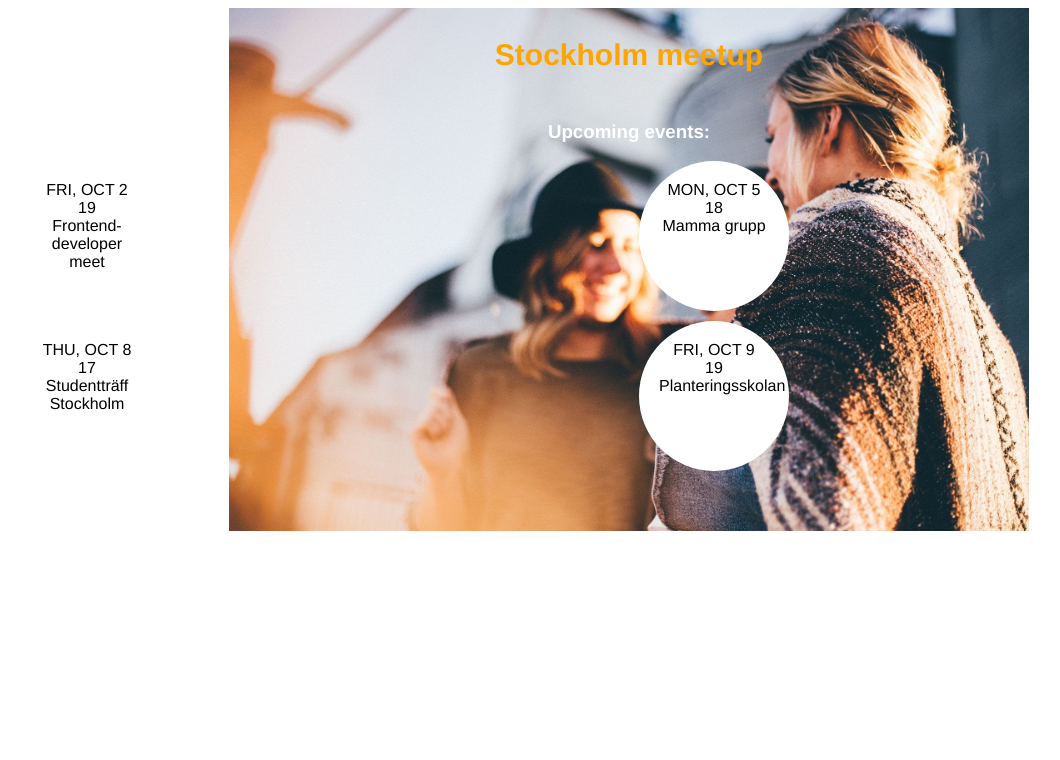
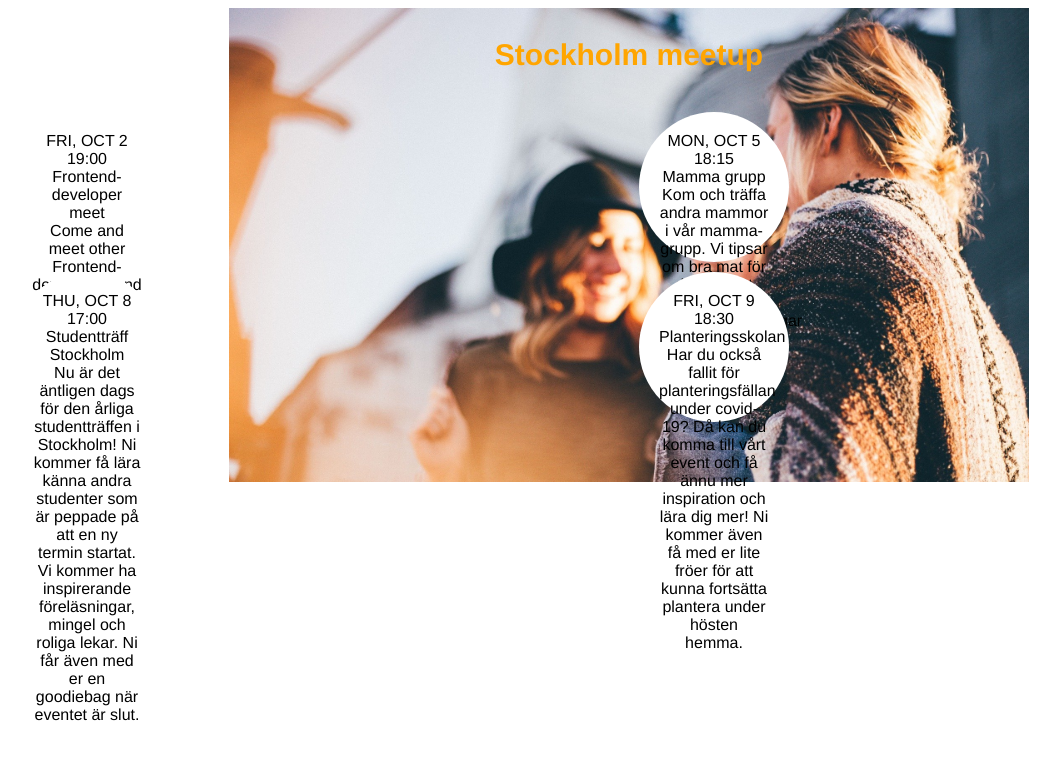
Before and after one commit to jenseneducation-Frida-Johansson/meetup-stockholm, a Vue app: page / in a window 1280 px wide. Shown: the top 760 px of the page, without its empty margins (11-1071 px from the left). Built offline with nearby package versions, Linux system fonts and the light colour scheme.

Commit message:
delete faulty test

```diff
--- a/src/components/EventId.vue
+++ b/src/components/EventId.vue
@@ -3,7 +3,7 @@
     <div class="date">{{ date }}</div>
     <div class="time">{{ time }}</div>
     <div class="name">{{ name }}</div>
-    <!-- <div class="info">{{ info }}</div> -->
+    <div class="info">{{ info }}</div>
   </div>
 </template>
 
@@ -11,7 +11,7 @@
 export default {
   props: {
     date: String,
-    time: Number,
+    time: String,
     name: String,
     info: String,
   },
--- a/src/components/Events.vue
+++ b/src/components/Events.vue
@@ -1,10 +1,8 @@
 <template>
   <div class="events">
-    <h3 class="event-text">Upcoming events:</h3>
     <div class="eventsContainer">
       <EventId
         class="EventId"
-        @click.native="$router.push('/eventPage' + event.id)"
         v-for="event in listOfEvents"
         :key="event.id"
         :date="event.date"
--- a/src/store/index.js
+++ b/src/store/index.js
@@ -9,7 +9,7 @@ export default new Vuex.Store({
       {
         id: 1,
         date: "FRI, OCT 2",
-        time: 19,
+        time: "19:00",
         name: "Frontend-developer meet",
         info:
           "Come and meet other Frontend-developers and get som inspiration from your fellow 'co-workers'. ",
@@ -17,7 +17,7 @@ export default new Vuex.Store({
       {
         id: 2,
         date: "MON, OCT 5",
-        time: 18,
+        time: "18:15",
         name: "Mamma grupp",
         info:
           "Kom och träffa andra mammor i vår mamma-grupp. Vi tipsar om bra mat för dig och ditt barn, gör meditationsövningar tillsammans och fikar m.m. Välkomna!",
@@ -25,7 +25,7 @@ export default new Vuex.Store({
       {
         id: 3,
         date: "THU, OCT 8",
-        time: 17,
+        time: "17:00",
         name: "Studentträff Stockholm",
         info:
           "Nu är det äntligen dags för den årliga studentträffen i Stockholm! Ni kommer få lära känna andra studenter som är peppade på att en ny termin startat. Vi kommer ha inspirerande föreläsningar, mingel och roliga lekar. Ni får även med er en goodiebag när eventet är slut.",
@@ -33,7 +33,7 @@ export default new Vuex.Store({
       {
         id: 4,
         date: "FRI, OCT 9",
-        time: 19,
+        time: "18:30",
         name: "Planteringsskolan",
         info:
           "Har du också fallit för planteringsfällan under covid-19? Då kan du komma till vårt event och få ännu mer inspiration och lära dig mer! Ni kommer även få med er lite fröer för att kunna fortsätta plantera under hösten hemma. ",
```
Also changed, not shown: 1 other file (tests, documents, lock files or other folders).
